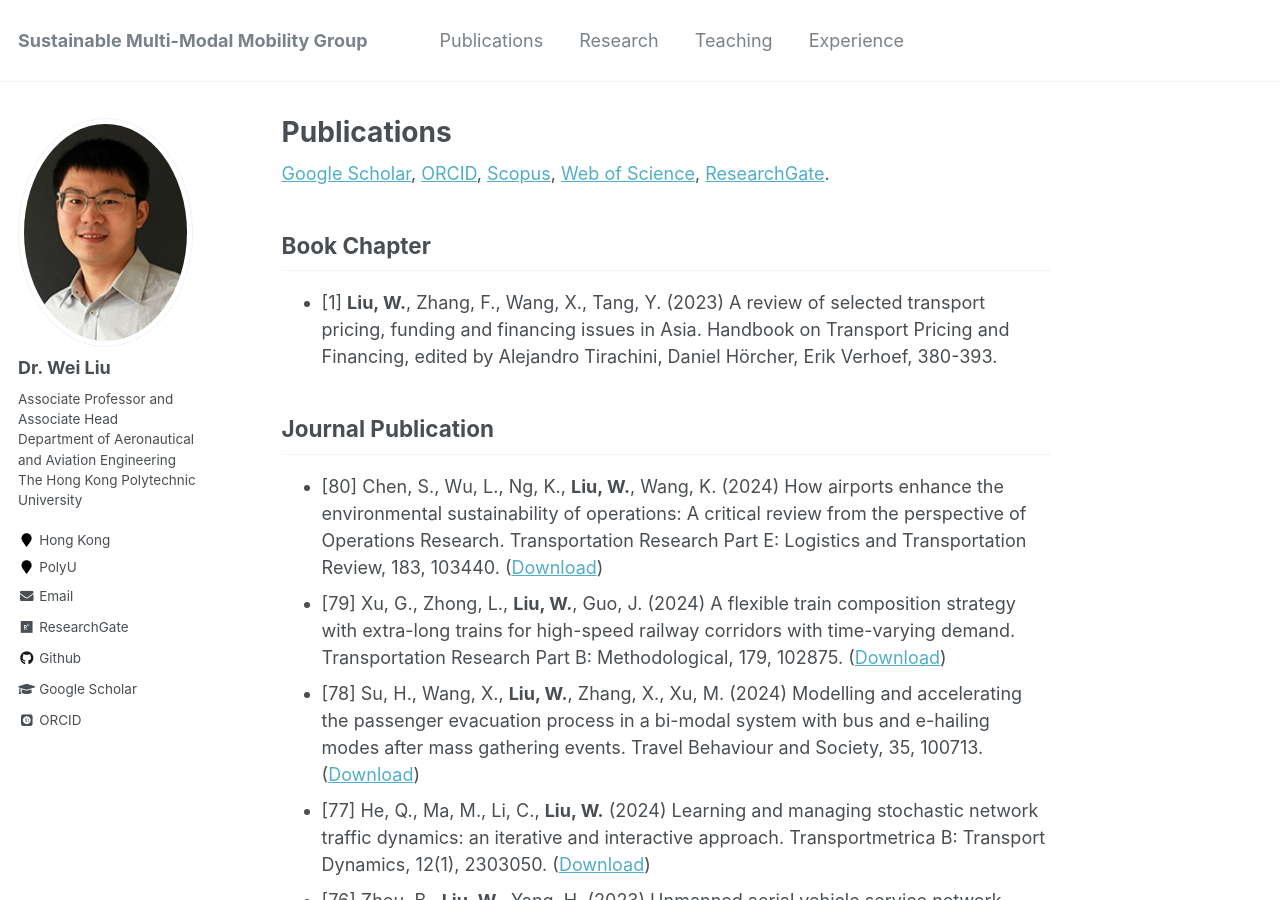
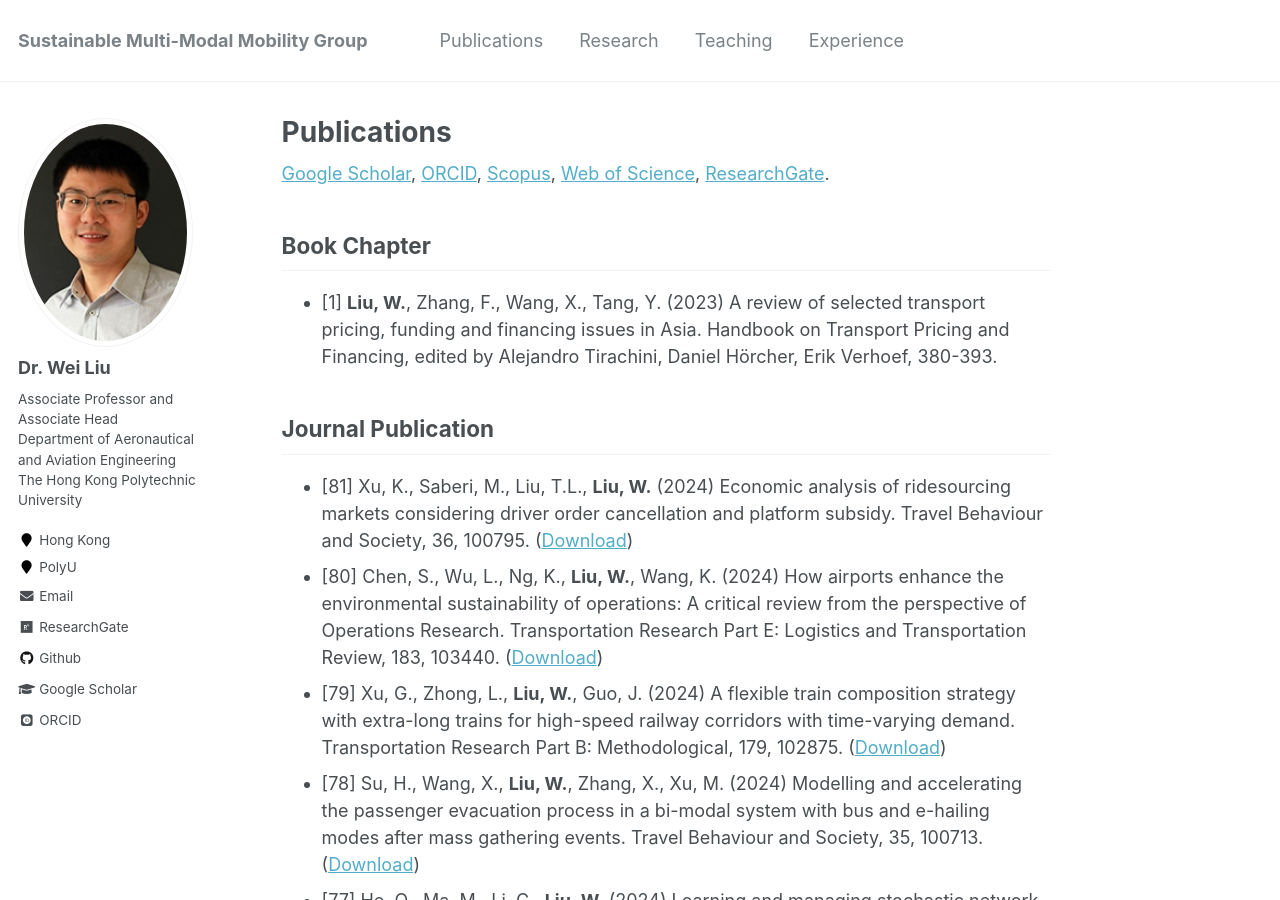
Before and after one commit to weiliu2016/weiliu2016.github.io, a Jekyll site: the page built from _pages/publications.md, in a window 1280 px wide and 900 px high. Built offline with Jekyll 4.4.1, drawn with Linux system fonts in a browser that asks for light colours; some web fonts are replaced.

Commit message:
Update publications.md

```diff
--- a/_pages/publications.md
+++ b/_pages/publications.md
@@ -22,6 +22,7 @@ Book Chapter
 
 Journal Publication
 ----------
+* [81] Xu, K., Saberi, M., Liu, T.L., **Liu, W.** (2024) Economic analysis of ridesourcing markets considering driver order cancellation and platform subsidy. Travel Behaviour and Society, 36, 100795. ([Download](https://doi.org/10.1016/j.tbs.2024.100795))
 * [80] Chen, S., Wu, L., Ng, K., **Liu, W.**, Wang, K. (2024) How airports enhance the environmental sustainability of operations: A critical review from the perspective of Operations Research. Transportation Research Part E: Logistics and Transportation Review, 183, 103440. ([Download](https://doi.org/10.1016/j.tre.2024.103440))
 * [79] Xu, G., Zhong, L., **Liu, W.**, Guo, J. (2024) A flexible train composition strategy with extra-long trains for high-speed railway corridors with time-varying demand. Transportation Research Part B: Methodological, 179, 102875. ([Download](https://doi.org/10.1016/j.trb.2023.102875))
 * [78] Su, H., Wang, X., **Liu, W.**, Zhang, X., Xu, M. (2024) Modelling and accelerating the passenger evacuation process in a bi-modal system with bus and e-hailing modes after mass gathering events. Travel Behaviour and Society, 35, 100713. ([Download](https://doi.org/10.1016/j.tbs.2023.100713))
```
